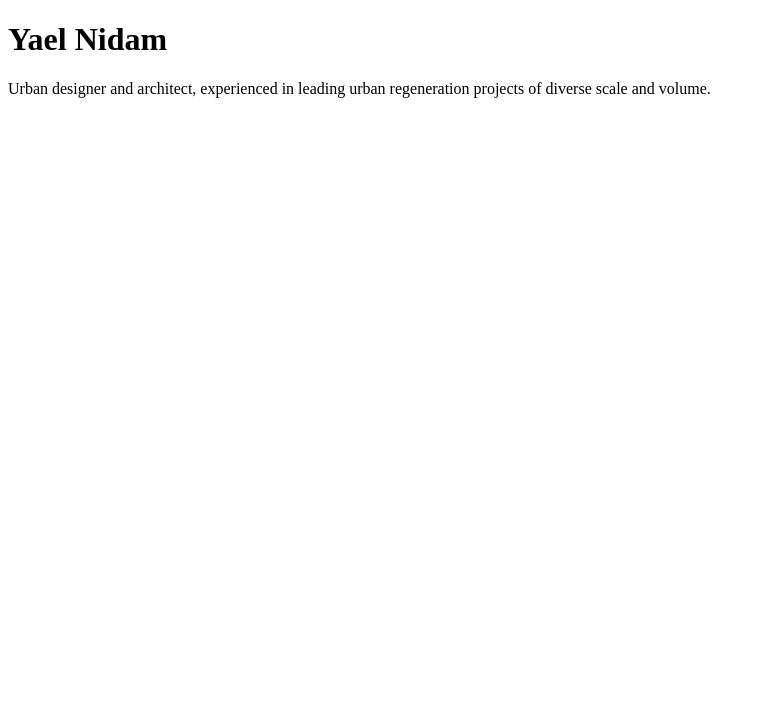
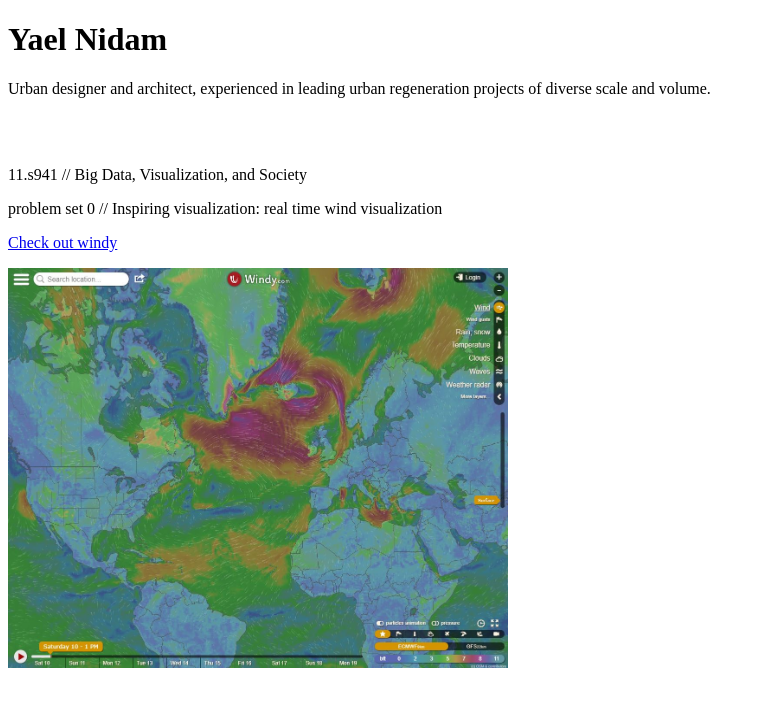
Before and after one commit to yaelnidam/Big_data_class_website, a plain HTML site: page index.html in a window 1280 px wide. Shown: the whole page, without its empty margins (0-765 px from the left). Drawn offline with Linux system fonts and the light colour scheme.

Commit message:
webpage problem set 0

```diff
--- a/index.html
+++ b/index.html
@@ -16,6 +16,15 @@
 	<h1>Yael Nidam</h1>
 	<!-- create a paragraph -->
 	<p>Urban designer and architect, experienced in leading urban regeneration projects of diverse scale and volume.</p>
+	<br>
+	<br>
+	<p>11.s941 // Big Data, Visualization, and Society</P>
+	<p> problem set 0 // Inspiring visualization: real time wind visualization </P>
+	<p><a href="https://www.windy.com/?48.633,-30.234,3">Check out windy</a>
+	<p></p>
+	<img src="01_windy.jpg" alt="windy snapshot" width="500" height="400">
+
+
 <!-- end the document body -->
 </body>
 <!-- end the html file  -->
```
Also changed, not shown: 01_windy.JPG (added).
